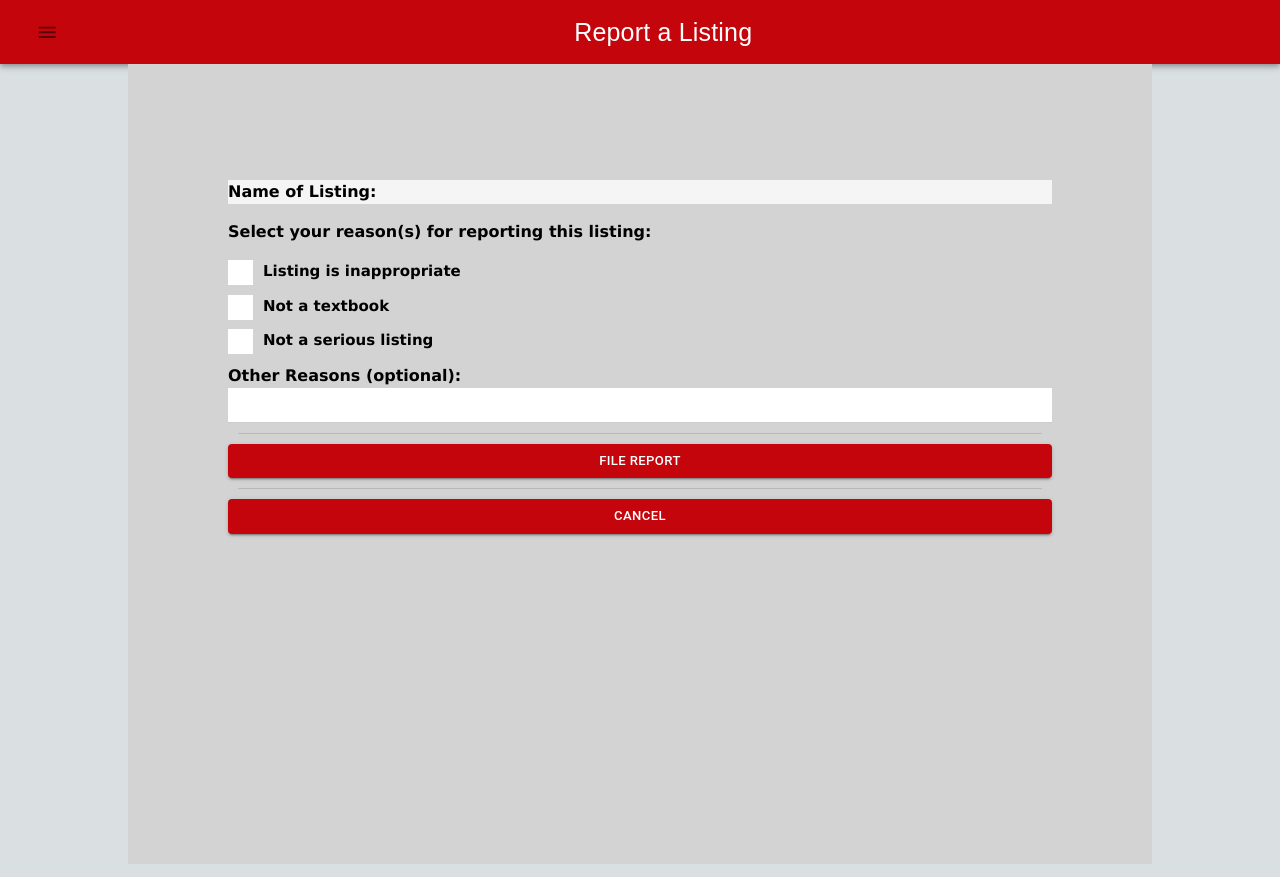
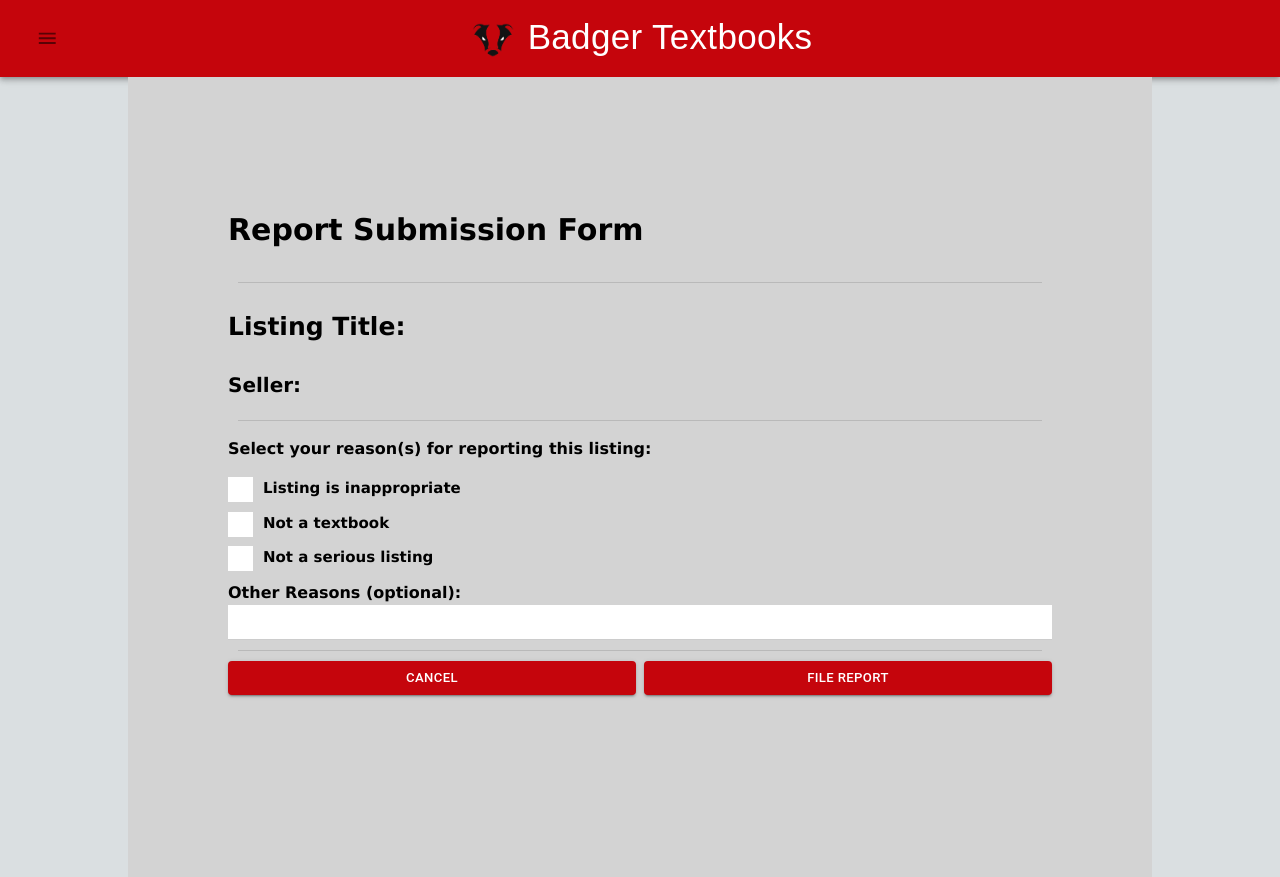
Before and after one commit to andyoconnell21/Badger-Textbooks, a React (Create React App) app in the folder badger-textbooks-app/: page /reportlisting in a window 1280 px wide. Built offline with nearby package versions, Linux system fonts and the light colour scheme; no server answers; the database is empty; sample sign-in values are in the browser's storage.

Commit message:
Updated UI for Reporting a Listing

```diff
--- a/badger-textbooks-app/src/pages/ReportListing.js
+++ b/badger-textbooks-app/src/pages/ReportListing.js
@@ -5,18 +5,21 @@ import '../App.css'
 import firebase from "firebase";
 
 import NavigationMenu from './NavigationMenu';
+import Logo from '../BadgerTextbooksLogoV1.png';
 
 import AppBar from '@material-ui/core/AppBar';
 import Toolbar from '@material-ui/core/Toolbar';
 import Typography from '@material-ui/core/Typography';
 import IconButton from '@material-ui/core/IconButton';
 import Drawer from '@material-ui/core/Drawer';
+import Grid from '@material-ui/core/Grid';
 
 import MenuIcon from '@material-ui/icons/Menu';
 import Divider from "@material-ui/core/Divider";
 import Button from "@material-ui/core/Button";
-import Checkbox from '@material-ui/core/Checkbox';
 
+const backgroundGrey = '#dadfe1';
+const badgerRed = '#c5050c';
 
 export class ReportListing extends Component {
     constructor(props) {
@@ -39,7 +42,7 @@ export class ReportListing extends Component {
             }
         });
         var documentId = sessionStorage.getItem('currentListing')
-        document.body.style.backgroundColor = '#dadfe1';
+        document.body.style.backgroundColor = backgroundGrey;
 
         firebase.firestore().collection("listings").doc(documentId).get()
             .then((doc) => {
@@ -47,6 +50,7 @@ export class ReportListing extends Component {
                 this.setState({
                     listing_id: documentId,
                     title: data.title,
+                    sellerName: data.seller_name
                 })
             })
     }
@@ -100,19 +104,17 @@ export class ReportListing extends Component {
 
 
     render() {
-        const {title} = this.state
+        const {title, sellerName} = this.state
 
             return (
             <div>
-                <div>
-                    <AppBar position="static" style={{background: '#c5050c'}}>
+                <AppBar style={{ background: badgerRed }} position="static">
                     <Toolbar>
-                            <IconButton onClick={this.toggleMenu}>
-                                <MenuIcon/>
+                        <IconButton title="menu_btn" onClick={this.toggleMenu} style={{ zIndex: 1, marginTop: '15px', marginBottom: '15px' }}>
+                            <MenuIcon />
                         </IconButton>
-                            <Typography variant='h6'
-                                        style={{fontFamily: 'sans-serif', fontSize: '25px', margin: 'auto'}}>
-                                Report a Listing
+                        <Typography style={{position: 'absolute', fontFamily: 'sans-serif', fontSize: '35px', margin: '15px', left: 0, right: 0}}>
+                            <img src={Logo} style={{height: '50px', width: '50px'}} alt=""/> Badger Textbooks
                         </Typography>
                     </Toolbar>
                 </AppBar>
@@ -120,11 +122,14 @@ export class ReportListing extends Component {
                 <Drawer anchor="left" open={this.state.menuOpen} onClose={this.toggleMenu}>
                     <NavigationMenu/>
                 </Drawer>
-                </div>
-                <div>
+
                 <React.Fragment>
                     <form className="form-box" style={{width: "80%", backgroundColor: 'lightgray'}}>
-                            <p style={{background:"whitesmoke",fontSize: '16px',border:'1px'}}>Name of Listing: {title}</p>
+                        <p style={{fontSize: '30px'}}>Report Submission Form</p>
+                        <Divider style={{margin: "10px"}}/>
+                        <p style={{fontSize: '25px', border:'1px'}}>Listing Title: {title}</p>
+                        <p style={{fontSize: '20px', border:'1px'}}>Seller: {sellerName}</p>
+                        <Divider style={{margin: "10px"}}/>
                         <p style={{fontSize: '16px'}}>Select your reason(s) for reporting this listing:  </p>
 
                         <label className="container">
@@ -162,14 +167,8 @@ export class ReportListing extends Component {
                             />
                         </div>
                         <Divider style={{margin: "10px"}}/>
-                            <Button
-                                style={{color: '#ffffff', backgroundColor: '#c5050c'}}
-                                variant="contained"
-                                fullWidth
-                                onClick={this.handleSubmit}
-
-                            >File Report</Button>
-                            <Divider style={{margin: "10px"}}/>
+                        <Grid container spacing={1}>
+                            <Grid item xs>
                                 <Button
                                     style={{color: '#ffffff', backgroundColor: '#c5050c'}}
                                     variant="contained"
@@ -178,13 +177,20 @@ export class ReportListing extends Component {
                                         window.location.href = "/listing";}
                                     }
                                 > Cancel </Button>
+                            </Grid>
+                            <Grid item xs>
+                                <Button
+                                    style={{color: '#ffffff', backgroundColor: '#c5050c'}}
+                                    variant="contained"
+                                    fullWidth
+                                    onClick={this.handleSubmit}
+
+                                >File Report</Button>
+                            </Grid>
+                        </Grid>
                     </form>
-
                 </React.Fragment>
             </div>
-            </div>
-
-
         )
     }
 }
```
Lines whose indentation alone changed are shown as unchanged.
